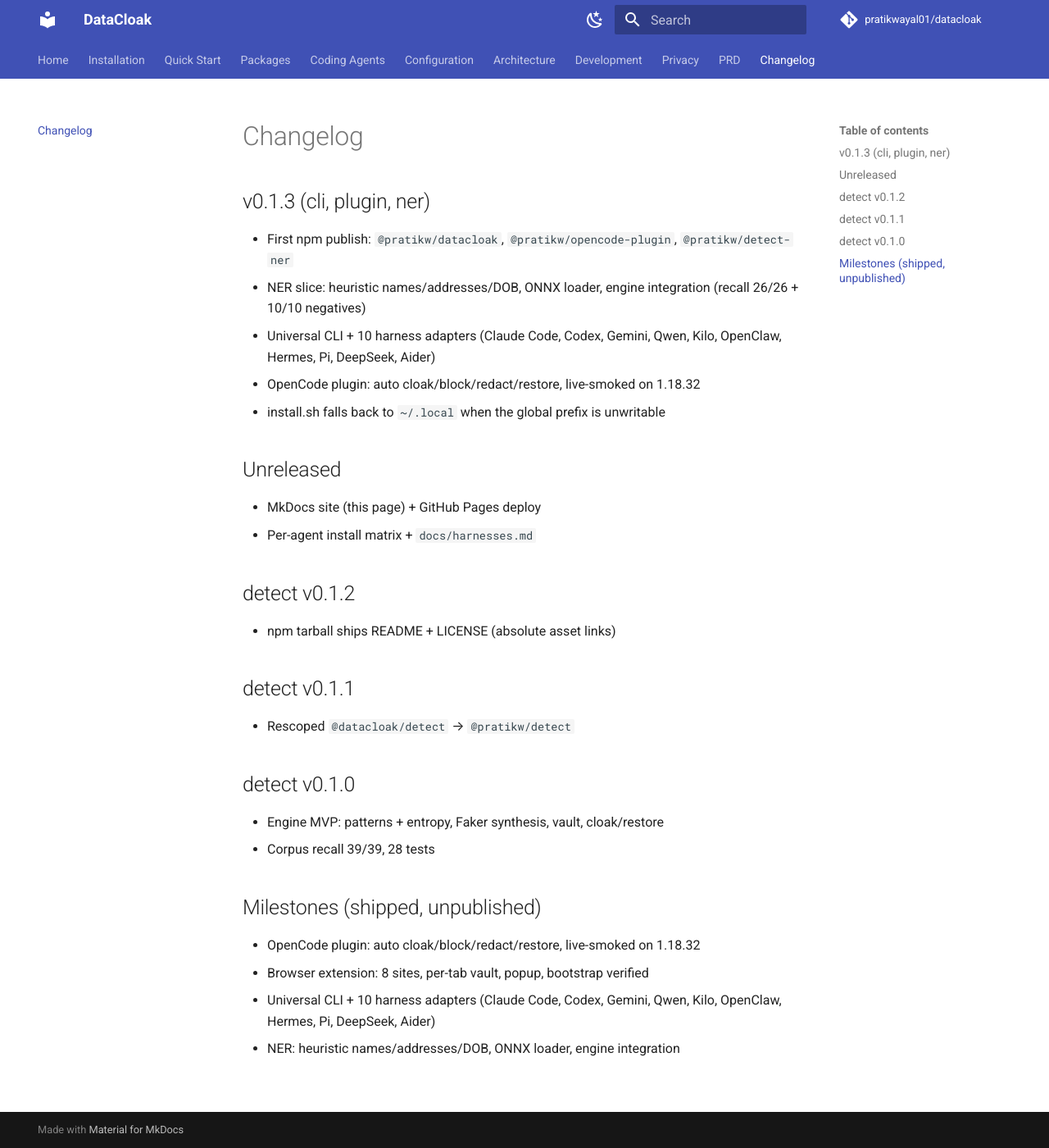
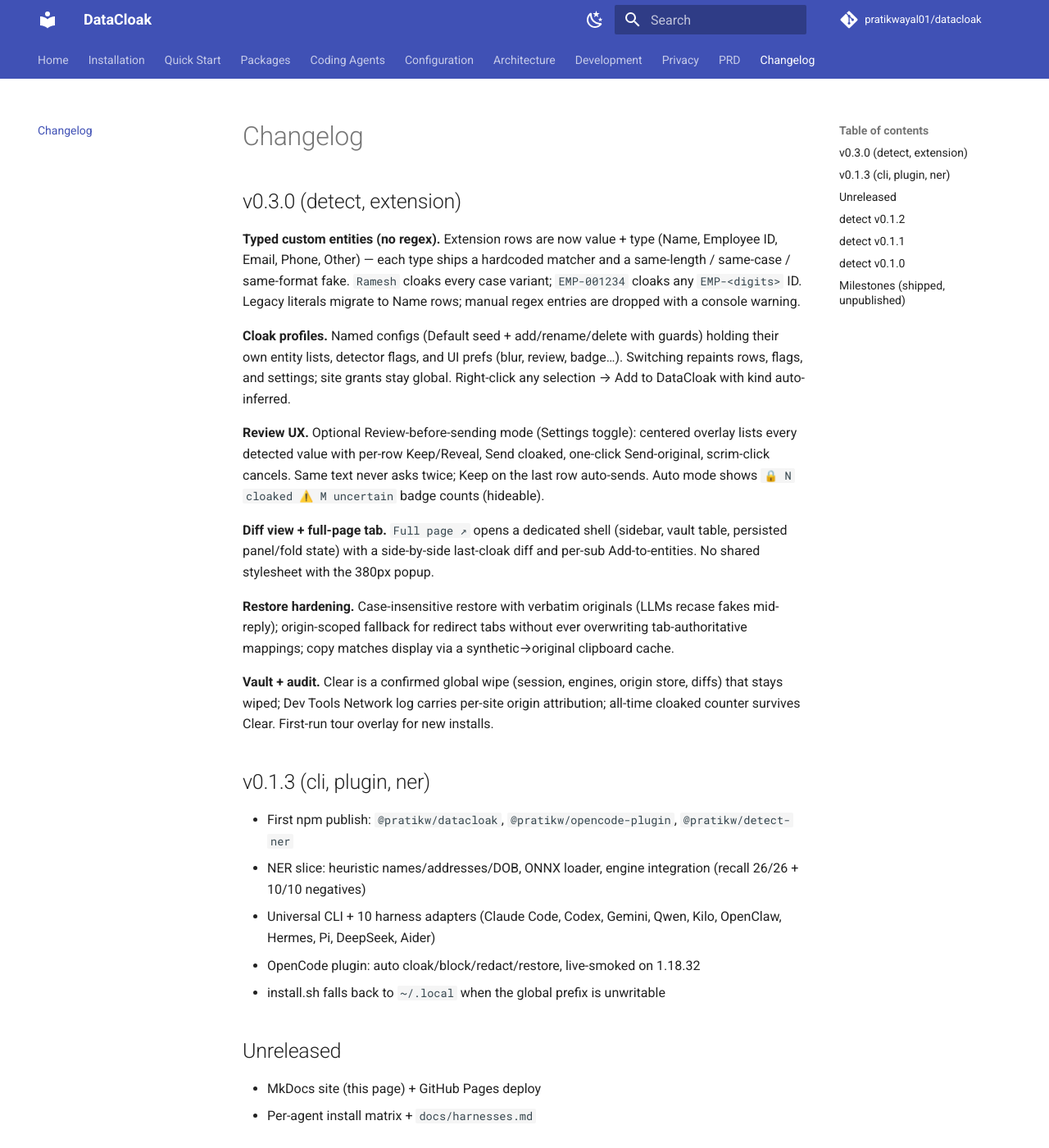
Before and after one commit to pratikwayal01/datacloak, an MkDocs documentation site: the page built from docs/changelog.md, in a window 1280 px wide and 1400 px high. Shown: the whole window at 82% size. Built offline with MkDocs 1.6.1 and Material for MkDocs 9.7.7, drawn with Linux system fonts in a browser that asks for light colours; comment, search, counter and statistics services are not loaded.

Commit message:
docs: v0.3.0 changelog, README highlights, version bumps

```diff
--- a/docs/changelog.md
+++ b/docs/changelog.md
@@ -1,4 +1,40 @@
 # Changelog
+
+## v0.3.0 (detect, extension)
+
+**Typed custom entities (no regex).** Extension rows are now value + type
+(Name, Employee ID, Email, Phone, Other) — each type ships a hardcoded
+matcher and a same-length / same-case / same-format fake. `Ramesh` cloaks
+every case variant; `EMP-001234` cloaks any `EMP-<digits>` ID. Legacy
+literals migrate to Name rows; manual regex entries are dropped with a
+console warning.
+
+**Cloak profiles.** Named configs (Default seed + add/rename/delete with
+guards) holding their own entity lists, detector flags, and UI prefs
+(blur, review, badge…). Switching repaints rows, flags, and settings;
+site grants stay global. Right-click any selection → Add to DataCloak
+with kind auto-inferred.
+
+**Review UX.** Optional Review-before-sending mode (Settings toggle):
+centered overlay lists every detected value with per-row Keep/Reveal,
+Send cloaked, one-click Send-original, scrim-click cancels. Same text
+never asks twice; Keep on the last row auto-sends. Auto mode shows
+`🔒 N cloaked ⚠️ M uncertain` badge counts (hideable).
+
+**Diff view + full-page tab.** `Full page ↗` opens a dedicated shell
+(sidebar, vault table, persisted panel/fold state) with a side-by-side
+last-cloak diff and per-sub Add-to-entities. No shared stylesheet with
+the 380px popup.
+
+**Restore hardening.** Case-insensitive restore with verbatim originals
+(LLMs recase fakes mid-reply); origin-scoped fallback for redirect tabs
+without ever overwriting tab-authoritative mappings; copy matches display
+via a synthetic→original clipboard cache.
+
+**Vault + audit.** Clear is a confirmed global wipe (session, engines,
+origin store, diffs) that stays wiped; Dev Tools Network log carries
+per-site origin attribution; all-time cloaked counter survives Clear.
+First-run tour overlay for new installs.
 
 ## v0.1.3 (cli, plugin, ner)
 
```
Also changed, not shown: README.md (+13 -0 lines), docs/custom-entities.md (+4 -0 lines), 9 other files.
